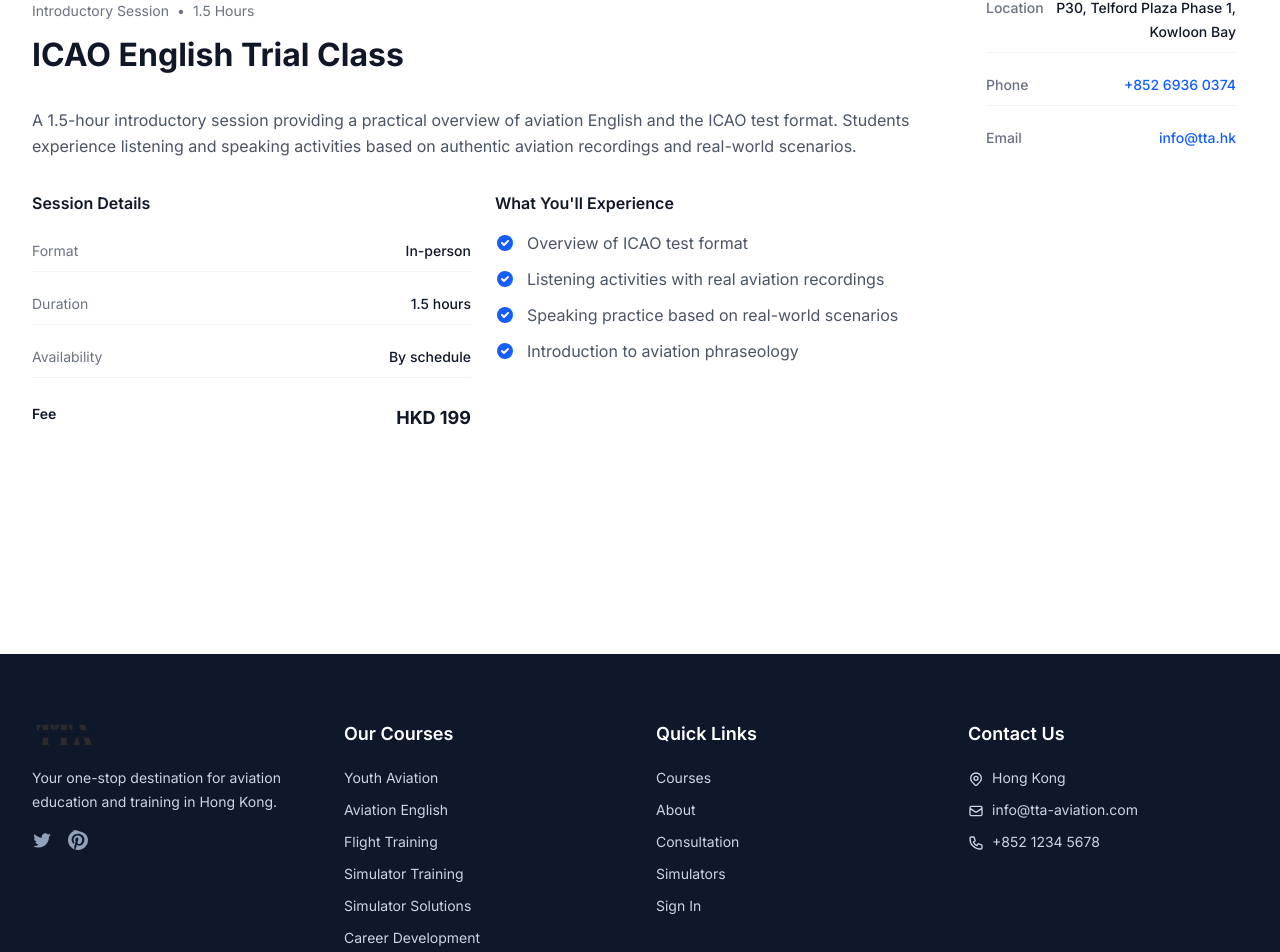
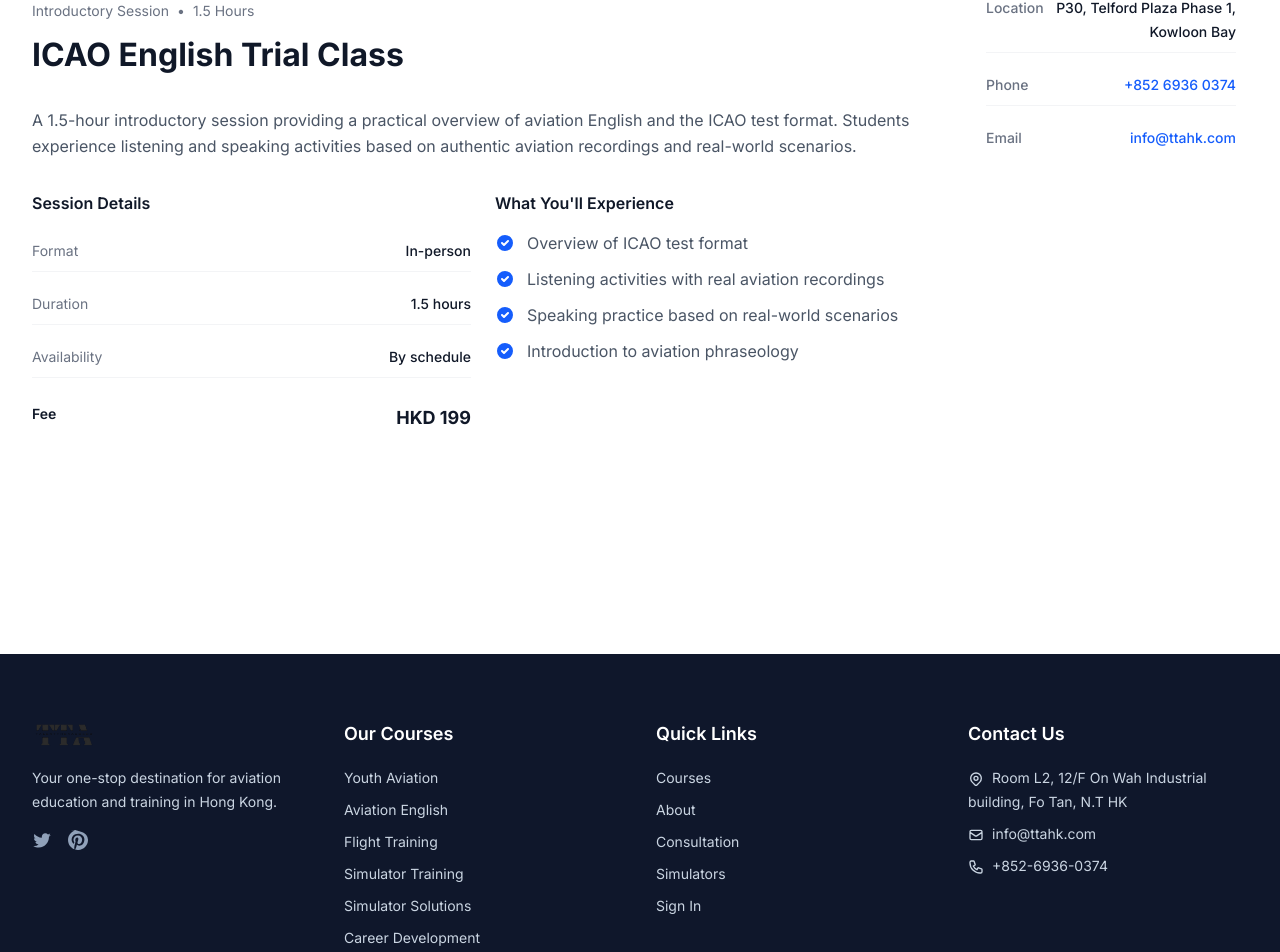
Before and after one commit to austinttahk-blip/tta-website, a Next.js app: page /training/aviation-english in a window 1280 px wide. Shown: the part 834-1786 px from the top of the page. Built offline with nearby package versions, Linux system fonts and the light colour scheme.

Commit message:
Update contact information and configuration for TTA website
- Added 'picsum.photos' to the image domains in Next.js configuration.
- Updated email addresses from info@tta.hk to info@ttahk.com across multiple pages.
- Revised footer content to reflect the new email and updated contact number.

```diff
--- a/next.config.js
+++ b/next.config.js
@@ -1,7 +1,7 @@
 /** @type {import('next').NextConfig} */
 const nextConfig = {
   images: {
-    domains: ['images.unsplash.com'],
+    domains: ['images.unsplash.com', 'picsum.photos'],
   },
 }
 
--- a/src/app/training/aviation-english/page.jsx
+++ b/src/app/training/aviation-english/page.jsx
@@ -374,8 +374,8 @@ export default function AviationEnglishPage() {
                   <div className="flex justify-between py-2">
                     <dt className="text-gray-500 font-medium">Email</dt>
                     <dd className="font-medium text-gray-900">
-                      <a href="mailto:info@tta.hk" className="text-blue-600 hover:text-blue-700 break-all">
-                        info@tta.hk
+                      <a href="mailto:info@ttahk.com" className="text-blue-600 hover:text-blue-700 break-all">
+                        info@ttahk.com
                       </a>
                     </dd>
                   </div>
--- a/src/app/training/flight-simulator-training/page.jsx
+++ b/src/app/training/flight-simulator-training/page.jsx
@@ -434,8 +434,8 @@ export default function FlightSimulatorTrainingPage() {
                   <div className="flex justify-between py-2">
                     <dt className="text-gray-500 font-medium">Email</dt>
                     <dd className="font-medium text-gray-900">
-                      <a href="mailto:info@tta.hk" className="text-blue-600 hover:text-blue-700 break-all">
-                        info@tta.hk
+                      <a href="mailto:info@ttahk.com" className="text-blue-600 hover:text-blue-700 break-all">
+                        info@ttahk.com
                       </a>
                     </dd>
                   </div>
--- a/src/app/training/flight-training/page.jsx
+++ b/src/app/training/flight-training/page.jsx
@@ -350,8 +350,8 @@ export default function FlightTrainingPage() {
                   <div className="flex justify-between py-2">
                     <dt className="text-gray-500 font-medium">Email</dt>
                     <dd className="font-medium text-gray-900">
-                      <a href="mailto:info@tta.hk" className="text-blue-600 hover:text-blue-700 break-all">
-                        info@tta.hk
+                      <a href="mailto:info@ttahk.com" className="text-blue-600 hover:text-blue-700 break-all">
+                        info@ttahk.com
                       </a>
                     </dd>
                   </div>
--- a/src/app/training/professional-training/page.jsx
+++ b/src/app/training/professional-training/page.jsx
@@ -236,8 +236,8 @@ export default function ProfessionalTrainingPage() {
                   <div className="flex justify-between py-2">
                     <dt className="text-gray-500 font-medium">Email</dt>
                     <dd className="font-medium text-gray-900">
-                      <a href="mailto:info@tta.hk" className="text-blue-600 hover:text-blue-700 break-all">
-                        info@tta.hk
+                      <a href="mailto:info@ttahk.com" className="text-blue-600 hover:text-blue-700 break-all">
+                        info@ttahk.com
                       </a>
                     </dd>
                   </div>
--- a/src/app/training/youth-aviation/page.jsx
+++ b/src/app/training/youth-aviation/page.jsx
@@ -351,8 +351,8 @@ export default function YouthAviationPage() {
                   <div className="flex justify-between py-2">
                     <dt className="text-gray-500 font-medium">Email</dt>
                     <dd className="font-medium text-gray-900">
-                      <a href="mailto:info@tta.hk" className="text-blue-600 hover:text-blue-700 break-all">
-                        info@tta.hk
+                      <a href="mailto:info@ttahk.com" className="text-blue-600 hover:text-blue-700 break-all">
+                        info@ttahk.com
                       </a>
                     </dd>
                   </div>
--- a/src/components/Footer.jsx
+++ b/src/components/Footer.jsx
@@ -64,19 +64,19 @@ export function Footer() {
                     <path strokeLinecap="round" strokeLinejoin="round" strokeWidth={2} d="M17.657 16.657L13.414 20.9a1.998 1.998 0 01-2.827 0l-4.244-4.243a8 8 0 1111.314 0z" />
                     <path strokeLinecap="round" strokeLinejoin="round" strokeWidth={2} d="M15 11a3 3 0 11-6 0 3 3 0 016 0z" />
                   </svg>
-                  Hong Kong
+                  Room L2, 12/F On Wah Industrial building, Fo Tan, N.T HK
                 </p>
                 <p>
                   <svg className="inline h-4 w-4 mr-2" fill="none" stroke="currentColor" viewBox="0 0 24 24">
                     <path strokeLinecap="round" strokeLinejoin="round" strokeWidth={2} d="M3 8l7.89 5.26a2 2 0 002.22 0L21 8M5 19h14a2 2 0 002-2V7a2 2 0 00-2-2H5a2 2 0 00-2 2v10a2 2 0 002 2z" />
                   </svg>
-                  info@tta-aviation.com
+                  info@ttahk.com
                 </p>
                 <p>
                   <svg className="inline h-4 w-4 mr-2" fill="none" stroke="currentColor" viewBox="0 0 24 24">
                     <path strokeLinecap="round" strokeLinejoin="round" strokeWidth={2} d="M3 5a2 2 0 012-2h3.28a1 1 0 01.948.684l1.498 4.493a1 1 0 01-.502 1.21l-2.257 1.13a11.042 11.042 0 005.516 5.516l1.13-2.257a1 1 0 011.21-.502l4.493 1.498a1 1 0 01.684.949V19a2 2 0 01-2 2h-1C9.716 21 3 14.284 3 6V5z" />
                   </svg>
-                  +852 1234 5678
+                  +852-6936-0374
                 </p>
               </div>
             </div>
```
Also changed, not shown: 1 other file (tests, documents, lock files or other folders).
